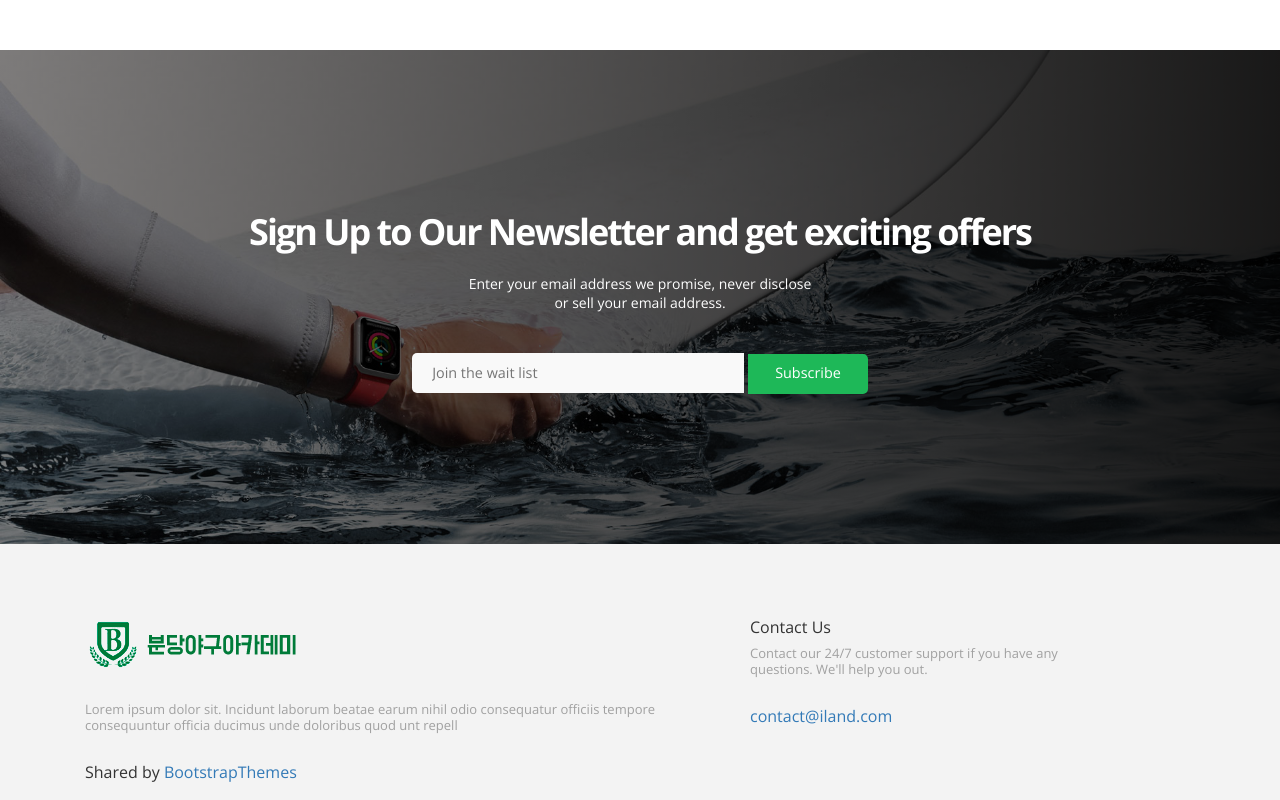
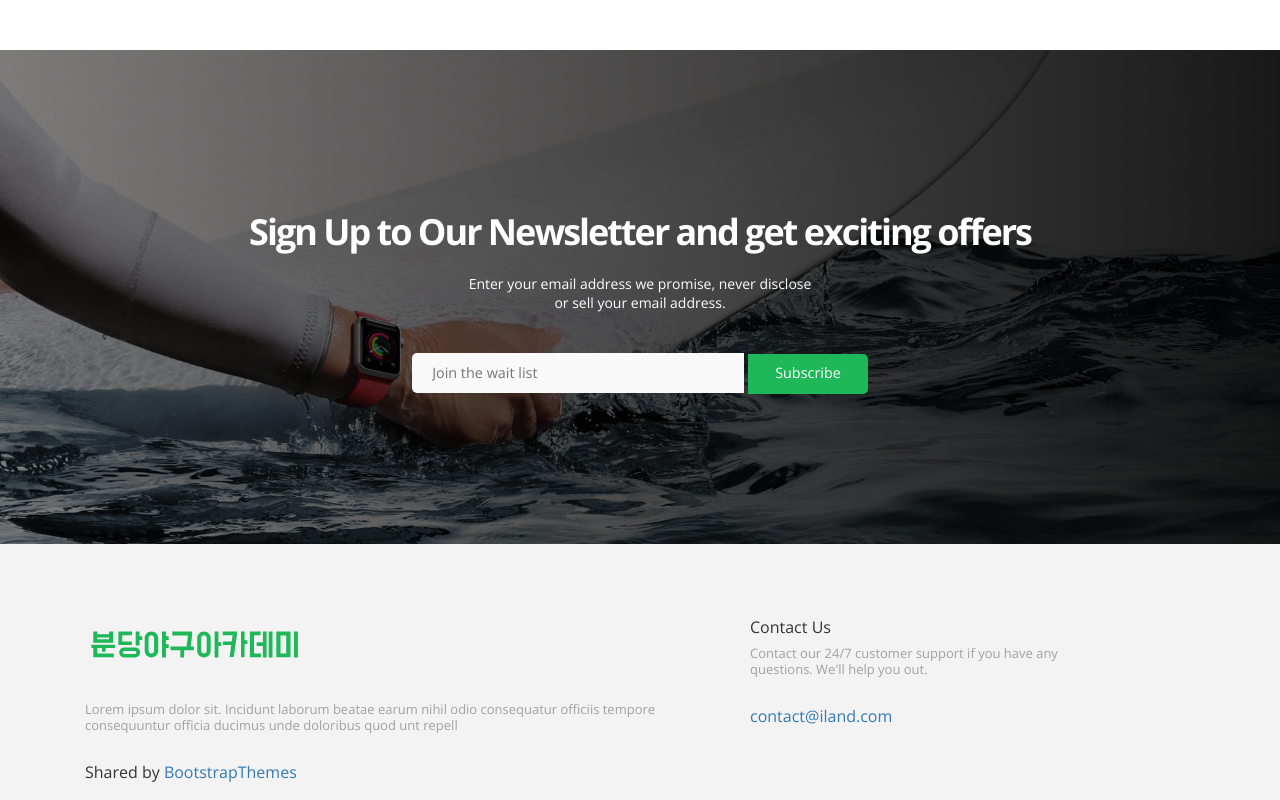
Before and after one commit to jhlee-kica/1, a plain HTML site: page index.html in a window 1280 px wide. Shown: the part 6078-6878 px from the top of the page. Drawn offline with nearby package versions, Linux system fonts and the light colour scheme; some icons are missing; files whose address does not match are found by name.

Commit message:
Update index.html

```diff
--- a/index.html
+++ b/index.html
@@ -335,7 +335,7 @@
     <!-- Footer Section -->
     <div class="footer">
       <div class="container">
-        <div class="col-md-7"> <img src="images/logo.png" width="220" height="50" alt="Image" />
+        <div class="col-md-7"> <img src="images/logo.svg" width="220" height="50" alt="Image" />
           <p> Lorem ipsum dolor sit. Incidunt laborum beatae earum nihil odio consequatur officiis
 tempore consequuntur officia ducimus unde doloribus quod unt repell  </p>
           <div class="footer-text">
```
